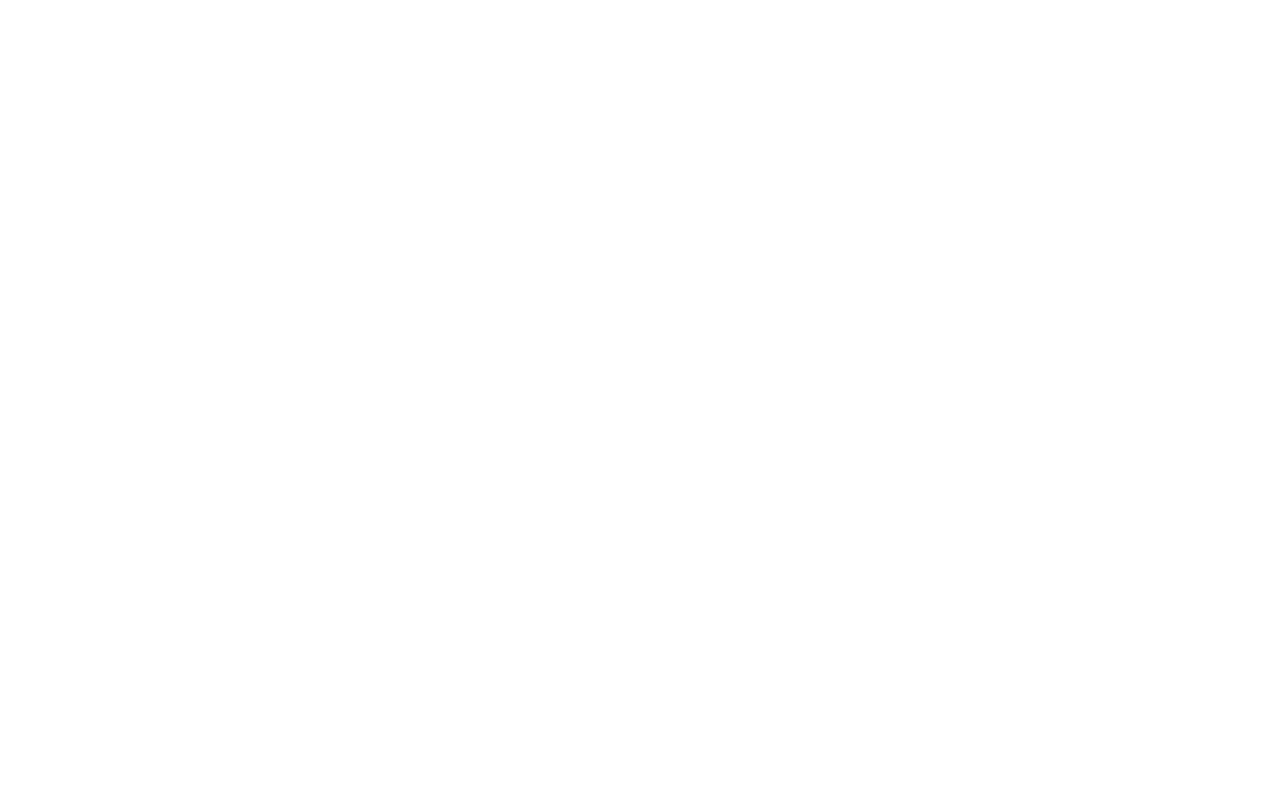
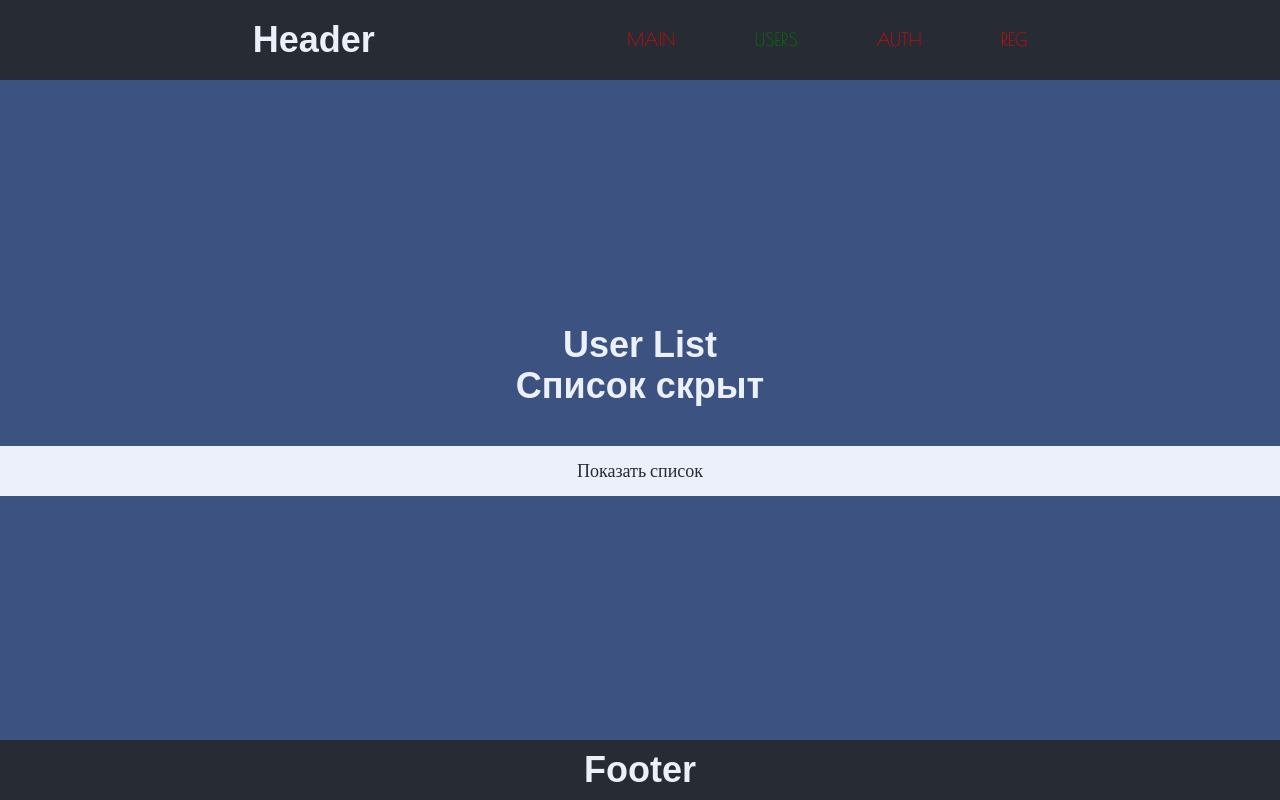
Before and after one commit to ukonsas28/react_course_2022, a React (Create React App) app: page /users in a window 1280 px wide. Before the commit this address had no page. Built offline with nearby package versions, Linux system fonts and the light colour scheme; a web font is replaced by a local one.

Commit message:
routing params

```diff
--- a/src/App.tsx
+++ b/src/App.tsx
@@ -3,6 +3,8 @@
 import MainContainer from './containers/MainContainer';
 import RegistrationContainer from './containers/RegistrationContainer';
 import AuthContainer from './containers/AuthContainer';
+import PageWrapper from './components/common/PageWrapper';
+import OneUserContainer from './containers/OneUserContainer';
 
 const App = () => {
   console.log('APP => start');
@@ -10,9 +12,14 @@
   useEffect(() => console.log('APP - MOUNT'), []);
   return (
     <Routes>
-      <Route path="/" element={<MainContainer />} />
-      <Route path="/auth" element={<AuthContainer />} />
-      <Route path="/reg" element={<RegistrationContainer />} />
+      <Route path="/" element={<PageWrapper />}>
+        <Route index element={<h1>MAIN PAGE</h1>} />
+        <Route path="users" element={<MainContainer />} />
+        <Route path="users/:name" element={<OneUserContainer />} />
+        <Route path="auth" element={<AuthContainer />} />
+        <Route path="reg" element={<RegistrationContainer />} />
+        <Route path="*" element={<h1>NOT FOUND</h1>} />
+      </Route>
     </Routes>
   );
 };
--- a/src/components/common/Header/index.tsx
+++ b/src/components/common/Header/index.tsx
@@ -11,6 +11,13 @@
           className={({ isActive }) => (isActive ? style.active_link : style.not_active_link)}
           to="/">
           MAIN
+        </NavLink>
+      </li>
+      <li>
+        <NavLink
+          className={({ isActive }) => (isActive ? style.active_link : style.not_active_link)}
+          to="/users">
+          USERS
         </NavLink>
       </li>
       <li>
--- a/src/components/common/PageWrapper/index.tsx
+++ b/src/components/common/PageWrapper/index.tsx
@@ -1,12 +1,15 @@
 import React from 'react';
+import { Outlet } from 'react-router-dom';
 import Footer from '../Footer';
 import Header from '../Header';
 import style from './PageWrapper.module.scss';
 
-const PageWrapper: React.FC = ({ children }) => (
+const PageWrapper = () => (
   <div className={style.page_wrapper}>
     <Header />
-    <main className={style.content}>{children}</main>
+    <main className={style.content}>
+      <Outlet />
+    </main>
     <Footer />
   </div>
 );
--- a/src/components/pages/AuthPage/index.tsx
+++ b/src/components/pages/AuthPage/index.tsx
@@ -2,7 +2,6 @@
 import Button from '../../common/Button';
 import Form from '../../common/Form';
 import Input from '../../common/Form/Input';
-import PageWrapper from '../../common/PageWrapper';
 
 const AuthPage = () => {
   const [email, setEmail] = useState('');
@@ -27,7 +26,6 @@
   }, [password]);
 
   return (
-    <PageWrapper>
     <Form title="Авторизация">
       <Input
         title="Email"
@@ -52,7 +50,6 @@
 
       <Button title="Войти" onClick={submitHandler} />
     </Form>
-    </PageWrapper>
   );
 };
 
--- a/src/components/pages/MainPage/UserList/UserListItem/index.tsx
+++ b/src/components/pages/MainPage/UserList/UserListItem/index.tsx
@@ -1,4 +1,5 @@
 import React, { useEffect } from 'react';
+import { Link } from 'react-router-dom';
 
 type UserListItemPropsType = {
   name: string;
@@ -9,8 +10,9 @@
   useEffect(() => console.log('USER_LIST_ITEM - MOUNT'), []);
   return (
     <li>
-      <h3>{name}</h3>
-      <p>{`${age} - лет`}</p>
+      <Link to={name}>
+        <h3>{name}</h3>
+      </Link>
     </li>
   );
 };
--- a/src/components/pages/MainPage/index.tsx
+++ b/src/components/pages/MainPage/index.tsx
@@ -1,5 +1,4 @@
 import React, { useEffect, useState } from 'react';
-import PageWrapper from '../../common/PageWrapper';
 import { data } from '../../../helpers';
 import UserList from './UserList';
 import Button from '../../common/Button';
@@ -12,12 +11,12 @@
     setListVisible((prev) => !prev);
   };
   return (
-    <PageWrapper>
+    <>
       <h1>User List</h1>
       {listVisible ? <UserList data={data} /> : <h2>Список скрыт</h2>}
       {/* {listVisible && <UserList data={data} />} */}
       <Button title={listVisible ? 'Скрыть список' : 'Показать список'} onClick={handler} />
-    </PageWrapper>
+    </>
   );
 };
 export default MainPage;
--- /dev/null
+++ b/src/components/pages/OneUserPage/index.tsx
@@ -0,0 +1,4 @@
+import React from 'react';
+
+const OneUserPage = () => <h1>User Info</h1>;
+export default OneUserPage;
--- a/src/components/pages/RegistrationPage/index.tsx
+++ b/src/components/pages/RegistrationPage/index.tsx
@@ -1,18 +1,15 @@
 import React from 'react';
 import Button from '../../common/Button';
 import Form from '../../common/Form';
-import PageWrapper from '../../common/PageWrapper';
 
 const RegistrationPage = () => (
-  <PageWrapper>
-    <Form title="Регистрация">
-      {/* <Input title="Name" id="name" placeholder="Введите имя" />
+  <Form title="Регистрация">
+    {/* <Input title="Name" id="name" placeholder="Введите имя" />
       <Input title="Email" id="email" placeholder="Введите почту" />
       <Input title="Password" id="password" placeholder="Введите пароль" />
       <Input title="Repeat Password" id="repeatPassword" placeholder="Повторите пароль" /> */}
-      <Button title="Регистрация" onClick={() => console.log('registration')} />
-    </Form>
-  </PageWrapper>
+    <Button title="Регистрация" onClick={() => console.log('registration')} />
+  </Form>
 );
 
 export default RegistrationPage;
--- /dev/null
+++ b/src/containers/OneUserContainer/index.tsx
@@ -0,0 +1,6 @@
+import React from 'react';
+import OneUserPage from '../../components/pages/OneUserPage';
+
+const OneUserContainer = () => <OneUserPage />;
+
+export default OneUserContainer;
```
Lines whose indentation alone changed are shown as unchanged.
